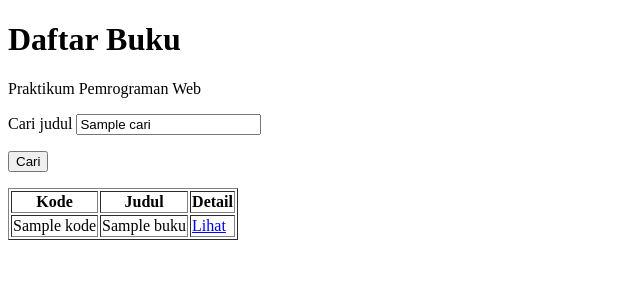
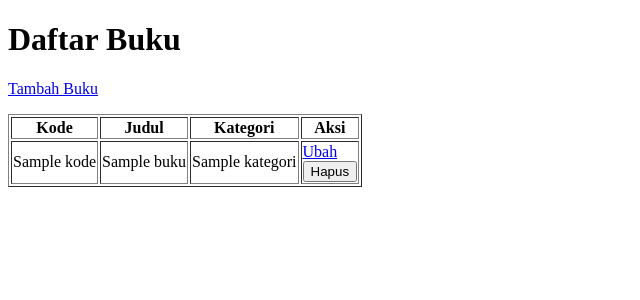
Before and after one commit to FaizHebat347/praktikum-web, a Laravel app: template resources/views/buku/index.blade.php in a window 1280 px wide. Shown: the top 300 px of the page, without its empty margins (0-640 px from the left). Run offline with Laravel 12, Linux system fonts and the light colour scheme; the template is opened without the code that fills it: most values are stand-ins (such as "Sample title", 1, 10 or a date in 2020).

Commit message:
ubah view buku menjadi CRUD

```diff
--- a/resources/views/buku/index.blade.php
+++ b/resources/views/buku/index.blade.php
@@ -3,18 +3,23 @@
 <head><meta charset="utf-8"><title>Daftar Buku</title></head>
 <body>
     <h1>Daftar Buku</h1>
-    <p>Praktikum Pemrograman Web</p>
-    <form method="GET" action="{{ url('/buku') }}">
-        <p>Cari judul <input name="cari" value="{{ $cari }}"></p>
-        <p><button type="submit">Cari</button></p>
-    </form>
+    <p><a href="{{ route('buku.create') }}">Tambah Buku</a></p>
+    @if (session('status')) <p>{{ session('status') }}</p> @endif
     <table border="1">
-        <tr><th>Kode</th><th>Judul</th><th>Detail</th></tr>
-        @foreach ($buku as $item)
-            <tr><td>{{ $item['kode'] }}</td><td>{{ $item['judul'] }}</td>
-            <td><a href="{{ url('/buku/'.$item['kode']) }}">Lihat</a></td></tr>
+        <tr><th>Kode</th><th>Judul</th><th>Kategori</th><th>Aksi</th></tr>
+        @foreach ($bukus as $buku)
+            <tr>
+                <td>{{ $buku->kode }}</td>
+                <td>{{ $buku->judul }}</td>
+                <td>{{ $buku->kategori->nama }}</td>
+                <td>
+                    <a href="{{ route('buku.edit', $buku) }}">Ubah</a>
+                    <form action="{{ route('buku.destroy', $buku) }}" method="POST">
+                        @csrf @method('DELETE') <button type="submit">Hapus</button>
+                    </form>
+                </td>
+            </tr>
         @endforeach
     </table>
-    @if (count($buku) === 0) <p>Data buku tidak ditemukan.</p> @endif
 </body>
 </html>
```
Also changed, not shown: resources/views/buku/form.blade.php (added, +21 -0 lines).
